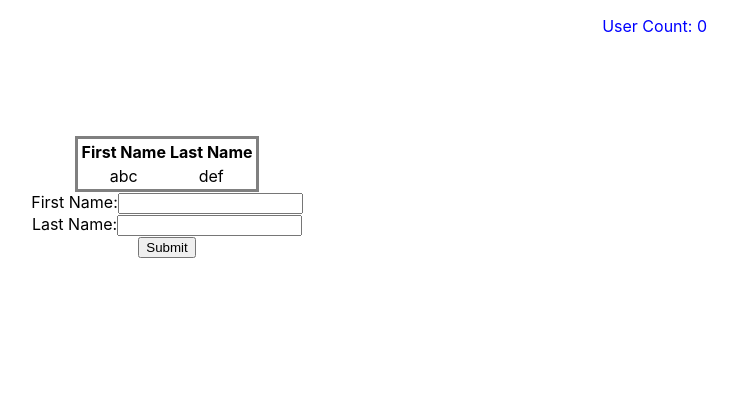
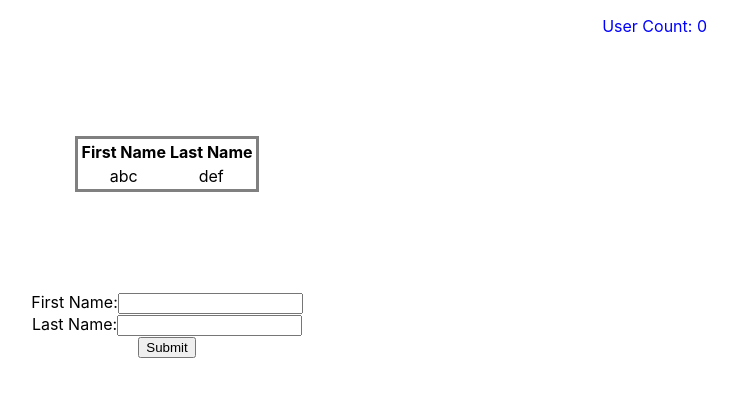
Before and after one commit to dragon-3/users-crud, a React (Create React App) app: page / in a window 1280 px wide. Shown: the top 396 px of the page, without its empty margins (473-1210 px from the left). Built offline with nearby package versions, Linux system fonts and the light colour scheme; no server answers.

Commit message:
Modified.

```diff
--- a/src/crud/CreateComponent.jsx
+++ b/src/crud/CreateComponent.jsx
@@ -36,7 +36,7 @@ class CreateComponent extends React.Component {
         return(
 
 
-            <div>
+            <div className="form">
                 <form action="">
                     <label htmlFor="">First Name:</label>
                     <input type="text" name="firstName" onChange={this.handleChange}/><br />
```
